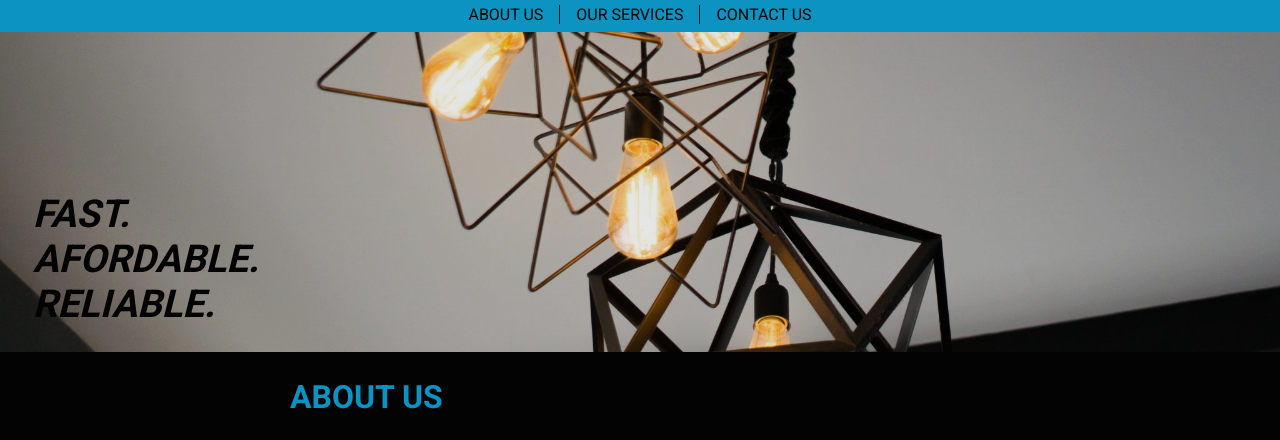
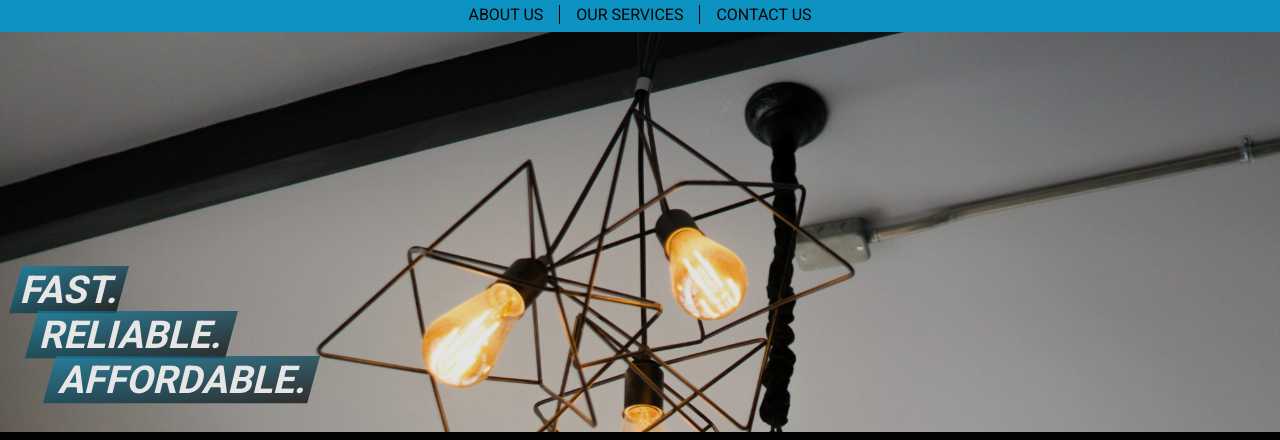
Before and after one commit to CarterStevens1/ForEverythingElectric, a plain HTML site: page index.html in a window 1280 px wide. Shown: the part 319-759 px from the top of the page. Drawn offline with Linux system fonts and the light colour scheme.

Commit message:
catch title

```diff
--- a/index.html
+++ b/index.html
@@ -33,9 +33,9 @@
     <div class="section1 light-img">
       <div class="title container">
 
-        <h1 class="main-titles">Fast.</h1>
-        <h1 class="main-titles">Afordable.</h1>
-        <h1 class="main-titles">Reliable.</h1>
+        <h1 class="main-titles highlighter1">Fast.</h1>
+        <h1 class="main-titles highlighter2" style="margin-left:0.5em">Reliable.</h1>
+        <h1 class="main-titles highlighter" style="margin-left:1em">Affordable.</h1>
       </div>
     </div>
     <div class="container">
--- a/style.scss
+++ b/style.scss
@@ -87,20 +87,48 @@ body {
   opacity: 0.9;
   background-repeat: no-repeat;
   background-size: cover;
-  background-position: center;
-  height: 40%;
+  height: 50%;
   position: relative;
 }
 
 .title {
-  color: #030303;
+  color: #ffffff;
   position: absolute;
   bottom: 5%;
-  margin-left: 1.7em;
+  margin-left: 1em;
   font-size: 1.2em;
   text-transform: uppercase;
   font-weight: 900;
   font-style: italic;
+}
+
+.highlighter,
+.highlighter1,
+.highlighter2 {
+  position: relative;
+}
+
+.highlighter::after,
+.highlighter1::after,
+.highlighter2::after {
+  display: block;
+  content: "";
+  position: absolute;
+  bottom: 0;
+  left: 0;
+  height: 100%;
+  width: 100%;
+  z-index: -1;
+  opacity: 0.7;
+  transform: scale(1.07, 1.05) skewX(-15deg);
+  background-color: #0c93c1;
+}
+
+.highlighter1::after {
+  width: 35%;
+}
+.highlighter2::after {
+  width: 65%;
 }
 
 .main-titles {
```
Also changed, not shown: style.css, 1 other file.
